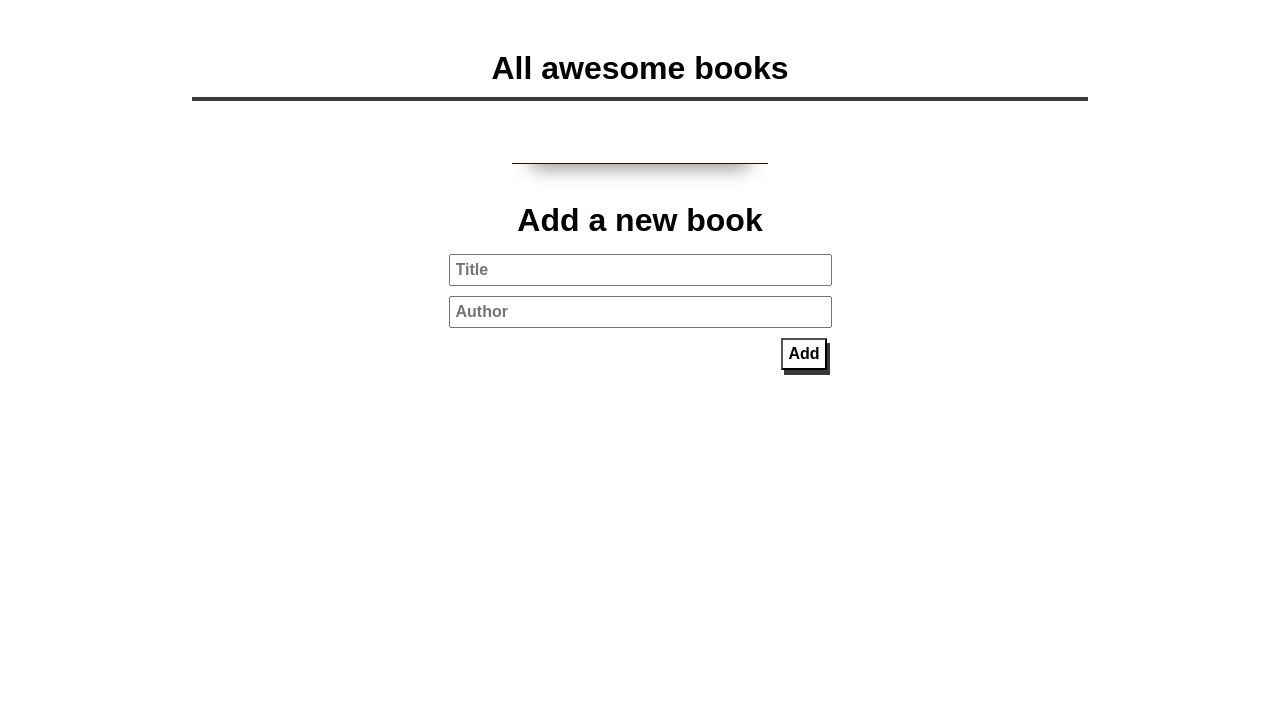
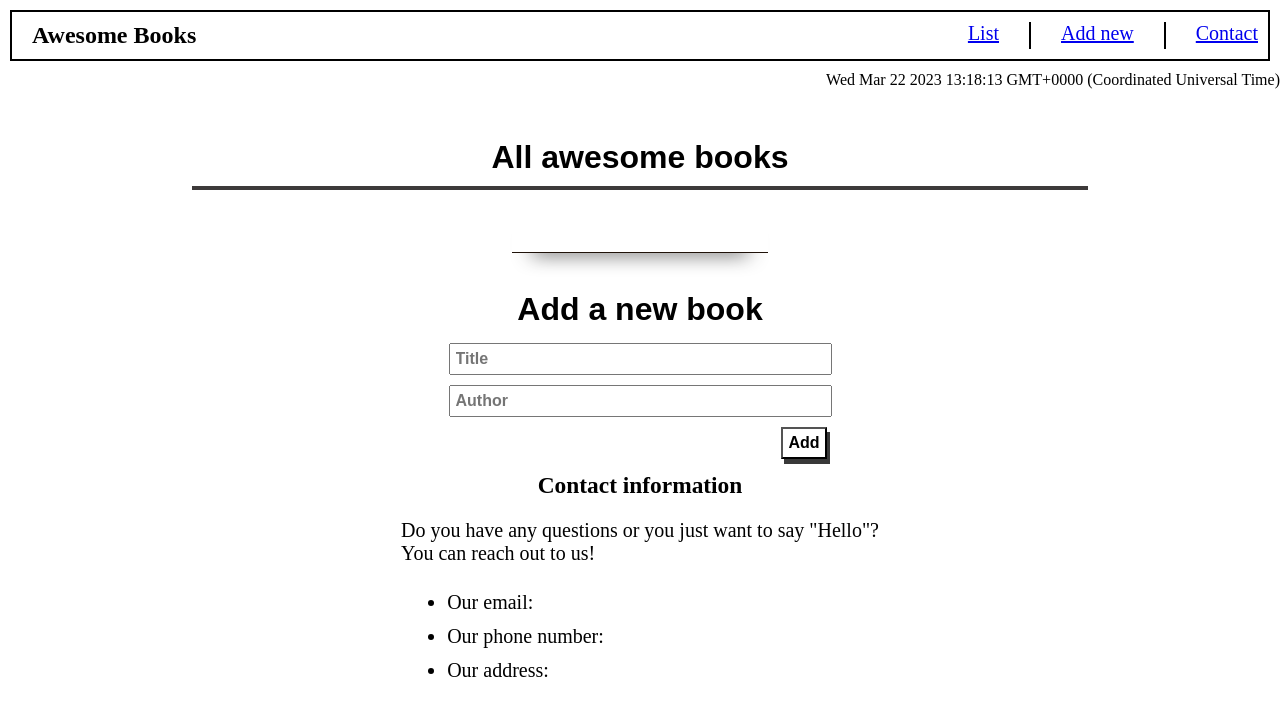
Before and after one commit to RHK-MICROVERSE/Books-Awesome, a website: page index.html in a window 1280 px wide. Drawn offline with Linux system fonts and the light colour scheme.

Commit message:
Added navbar and contact page

```diff
--- a/book.js
+++ b/book.js
@@ -90,3 +90,7 @@ bookList.addEventListener('click', (e) => {
     Interface.renderBooks();
   }
 });
+
+
+var dt = new Date();
+document.getElementById('datetime').innerHTML = dt
--- a/index.html
+++ b/index.html
@@ -10,6 +10,20 @@
   </head>
 
   <body>
+    <header>
+      <div class="navbar">
+        <h2>Awesome Books</h2>
+        <ul class="nav-links">
+          <li><a href="#" class="list">List</a></li>
+          <div class="separator"></div>
+          <li><a href="#" class="add">Add new</a></li>
+          <div class="separator"></div>
+          <li><a href="#" class="contact">Contact<a></a></li>
+        </ul>
+      </div>
+      <p class="datetime"><span id="datetime"></span></p>
+    </header>
+
     <main>
       <h1>All awesome books</h1>
       <div class="book-container">
@@ -44,6 +58,19 @@
           </button>
         </form>
       </div>
+
+      <div class="contact-page">
+        <h3>Contact information</h3>
+        <p class="contact-details">
+          Do you have any questions or you just want to say "Hello"?<br />
+          You can reach out to us!
+        </p>
+        <ul class="contact-info">
+          <li>Our email:</li>
+          <li>Our phone number:</li>
+          <li>Our address:</li>
+        </ul>
+      </div>
     </main>
     <script src="book.js"></script>
   </body>
--- a/style/main.css
+++ b/style/main.css
@@ -2,6 +2,36 @@
   margin: 0;
   padding: 0;
   box-sizing: border-box;
+}
+
+.navbar{
+  border: 2px solid;
+  display: flex;
+  justify-content: space-between;
+  margin: 10px;
+  padding: 10px;
+}
+
+.navbar h2{
+  margin-left: 10px;
+  cursor: pointer;
+}
+
+.nav-links{
+  list-style: none;
+  display: flex;
+  gap: 30px;
+  font-size: 20px;
+  cursor: pointer;
+}
+
+.separator{
+  border-left: 2px solid;
+}
+
+.datetime{
+  display: flex;
+  justify-content: flex-end;
 }
 
 h1 {
@@ -113,3 +143,19 @@ ul {
   margin-bottom: 7px;
   padding: 5px 10px;
 }
+
+.contact-page{
+  display: flex;
+  flex-direction: column;
+  min-height: 30vh;
+  justify-content: center;
+  align-items: center;
+  text-align: left;
+  gap: 20px;
+  font-size: 20px;
+}
+
+.contact-info{
+  margin-left: -229px;
+  line-height: 0.9cm;
+}
```
